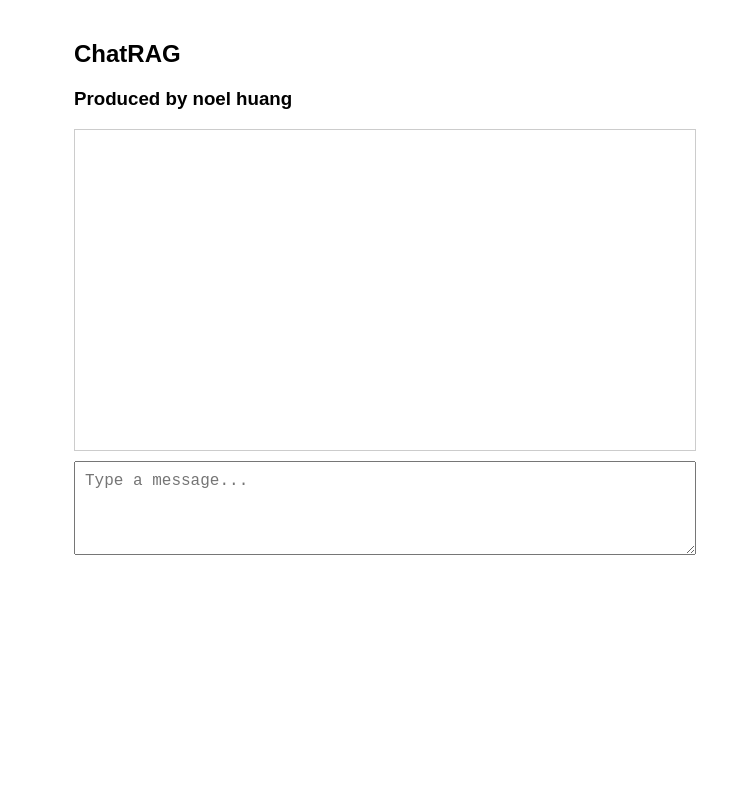
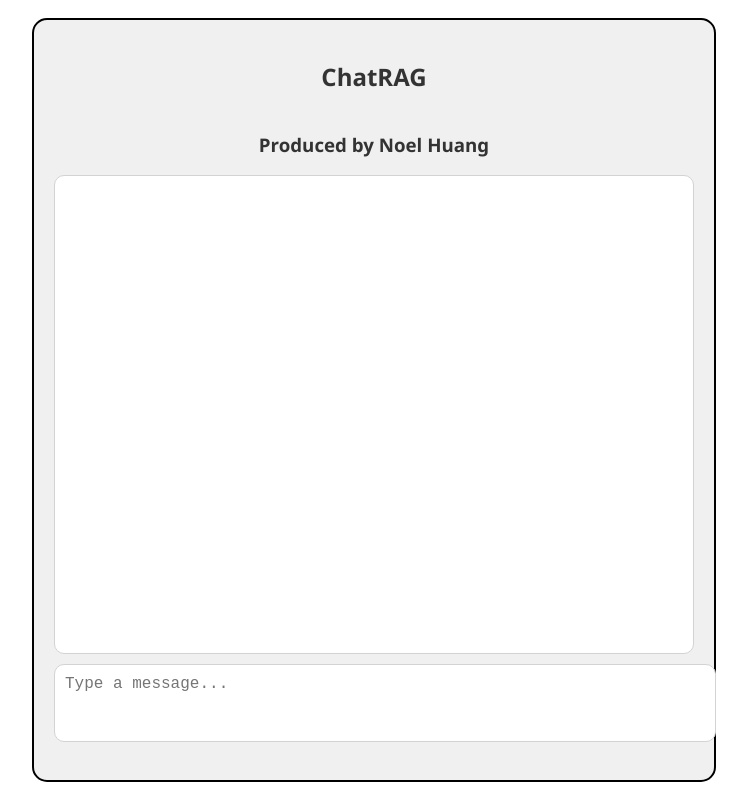
Before and after one commit to ChatRAG/Web, a plain HTML site: page index.html in a window 1280 px wide. Shown: the whole page, without its empty margins (266-1013 px from the left). Drawn offline with nearby package versions, Linux system fonts and the light colour scheme.

Commit message:
Update layout and styles

```diff
--- a/index.html
+++ b/index.html
@@ -5,19 +5,20 @@
     <meta charset="UTF-8">
     <meta name="viewport" content="width=device-width, initial-scale=1.0">
     <title>ChatRAG</title>
-    <!-- Link to the external CSS file -->
     <link rel="stylesheet" href="style.css">
-    <!-- Include marked.js from CDN -->
     <script src="https://cdn.jsdelivr.net/npm/marked/marked.min.js"></script>
 </head>
 
 <body>
-    <h2>ChatRAG</h2>
-    <h3>Produced by noel huang</h3>
-    <div id="messages"></div>
-    <textarea id="input-box" placeholder="Type a message..." rows="4"></textarea><br>
+    <div class="container">
+        <div class="chat-box">
+            <h2>ChatRAG</h2>
+            <h3>Produced by Noel Huang</h3>
+            <div id="messages"></div>
+            <textarea id="input-box" placeholder="Type a message..." rows="4"></textarea><br>
+        </div>
+    </div>
 
-    <!-- Link to the external JS file -->
     <script src="main.js"></script>
 </body>
 
--- a/main.js
+++ b/main.js
@@ -1,6 +1,21 @@
 const socket = new WebSocket('wss://4tsz2qrlo8.execute-api.ap-southeast-2.amazonaws.com/production');
 let botMessageParagraph = null; // To accumulate bot messages
 let botMessageMarkdown = null;
+
+function setZeroMarginRecursively(element) {
+    // Check if the element has margin
+    const style = window.getComputedStyle(element);
+    if (style.margin !== '0px') {
+        element.style.margin = '0';
+    }
+
+    // Recursively apply the style to all child elements
+    element.childNodes.forEach(child => {
+        if (child.nodeType === 1) { // Only process element nodes (skip text nodes, etc.)
+            setZeroMarginRecursively(child);
+        }
+    });
+}
 
 socket.onopen = () => {
     console.log('WebSocket connected!');
@@ -34,6 +49,9 @@
         // Append the current chunk of the message to the paragraph
         botMessageParagraph.innerHTML = markdownContent;
 
+        // Since the inner elements are generated by external code, we have to modify their styles
+        setZeroMarginRecursively(botMessageParagraph)
+
         messagesDiv.scrollTop = messagesDiv.scrollHeight; // Auto scroll to the bottom
     } else if (message.event === 'completed') {
         // When the message is completed, finalize the current paragraph
@@ -61,8 +79,10 @@
             socket.send(JSON.stringify(payload));
 
             // Display the user message
+            humanMessageParagraph = document.createElement('p');
+            humanMessageParagraph.innerHTML = `<strong>You:</strong> ${message}`;
             const messagesDiv = document.getElementById('messages');
-            messagesDiv.innerHTML += `<p><strong>You:</strong> ${message}</p>`;
+            messagesDiv.appendChild(humanMessageParagraph);
             messagesDiv.scrollTop = messagesDiv.scrollHeight; // Auto scroll to the bottom
 
             // Clear input box
--- a/style.css
+++ b/style.css
@@ -1,22 +1,69 @@
+/* General styles */
 body {
-    font-family: sans-serif;
+    font-family: 'Arial', sans-serif;
+    background-color: #ffffff; /* White background */
+    color: #333333; /* Dark text for contrast */
+    display: flex;
+    justify-content: center;
+    align-items: center;
+    height: 100vh;
+    margin: 0;
+}
+
+.container {
+    display: flex;
+    justify-content: center;
+    align-items: center;
+    width: 100%;
+    height: 100%;
+}
+
+.chat-box {
+    background-color: #f0f0f0; /* Light grey chat box */
+    border: 2px solid #000000; /* Black border around chat box */
+    border-radius: 15px;
     padding: 20px;
-    max-width: 600px;
-    margin: auto;
+    width: 50%; /* 50% width */
+    height: 90%; /* 90% height */
+    display: flex;
+    flex-direction: column;
+    justify-content: space-between;
+}
+
+h2, h3 {
+    text-align: center;
+    font-family: 'Segoe UI', sans-serif;
+    color: #333;
 }
 
 #messages {
     white-space: pre-wrap;
-    border: 1px solid #ccc;
+    border: 1px solid #d3d3d3; /* Light gray border for message box */
     padding: 10px;
-    height: 300px;
+    height: calc(90% - 60px); /* Adjust for header space */
     overflow-y: auto;
     margin-bottom: 10px;
-    width: 100%;
+    background-color: #ffffff; /* White background for messages */
+    border-radius: 10px;
+    color: #333; /* Dark text inside message box */
 }
 
 #input-box {
     width: 100%;
     padding: 10px;
     font-size: 16px;
+    border-radius: 10px;
+    border: 1px solid #d3d3d3; /* Gray border for input box */
+    background-color: #ffffff; /* White background for input box */
+    color: #333; /* Dark text */
 }
+
+#input-box:focus {
+    outline: none;
+    border: 1px solid #000000; /* Black border on focus */
+    background-color: #f9f9f9; /* Slightly darker background on focus */
+}
+
+textarea {
+    resize: none;
+}
```
